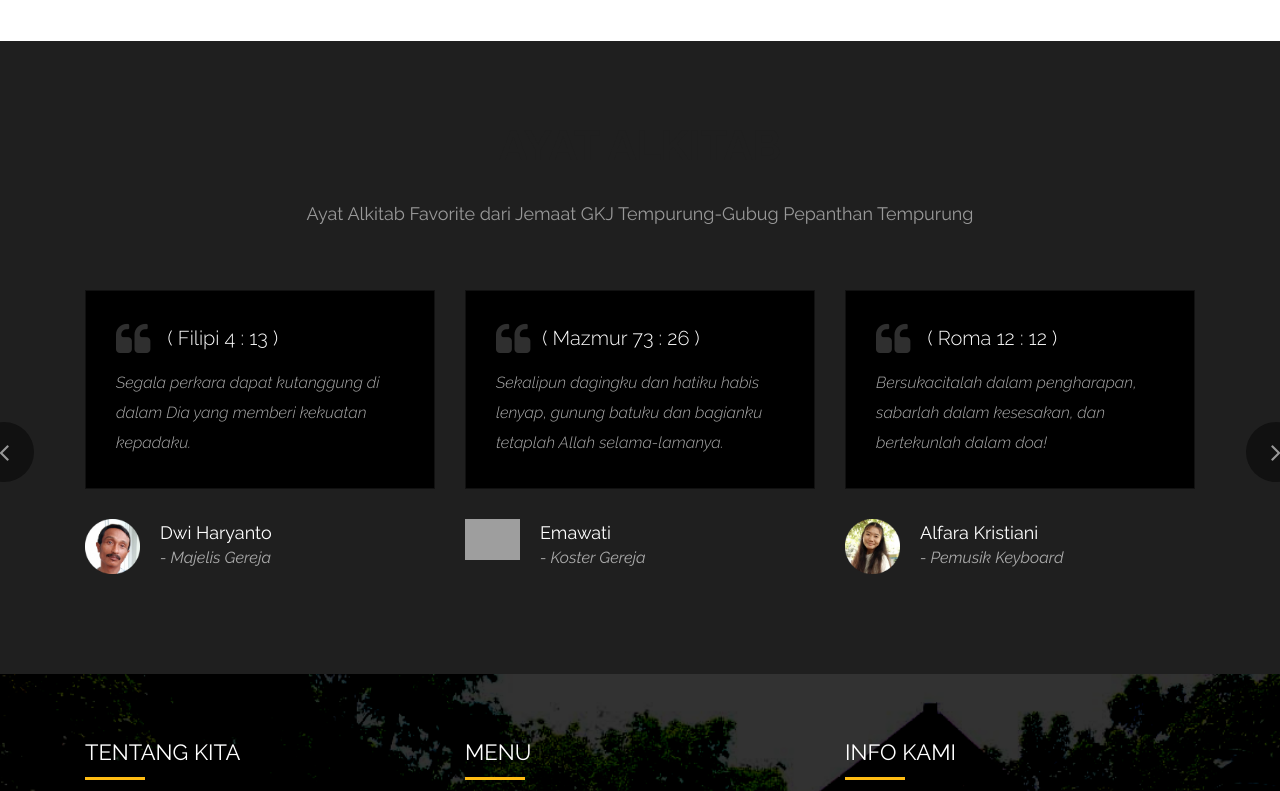
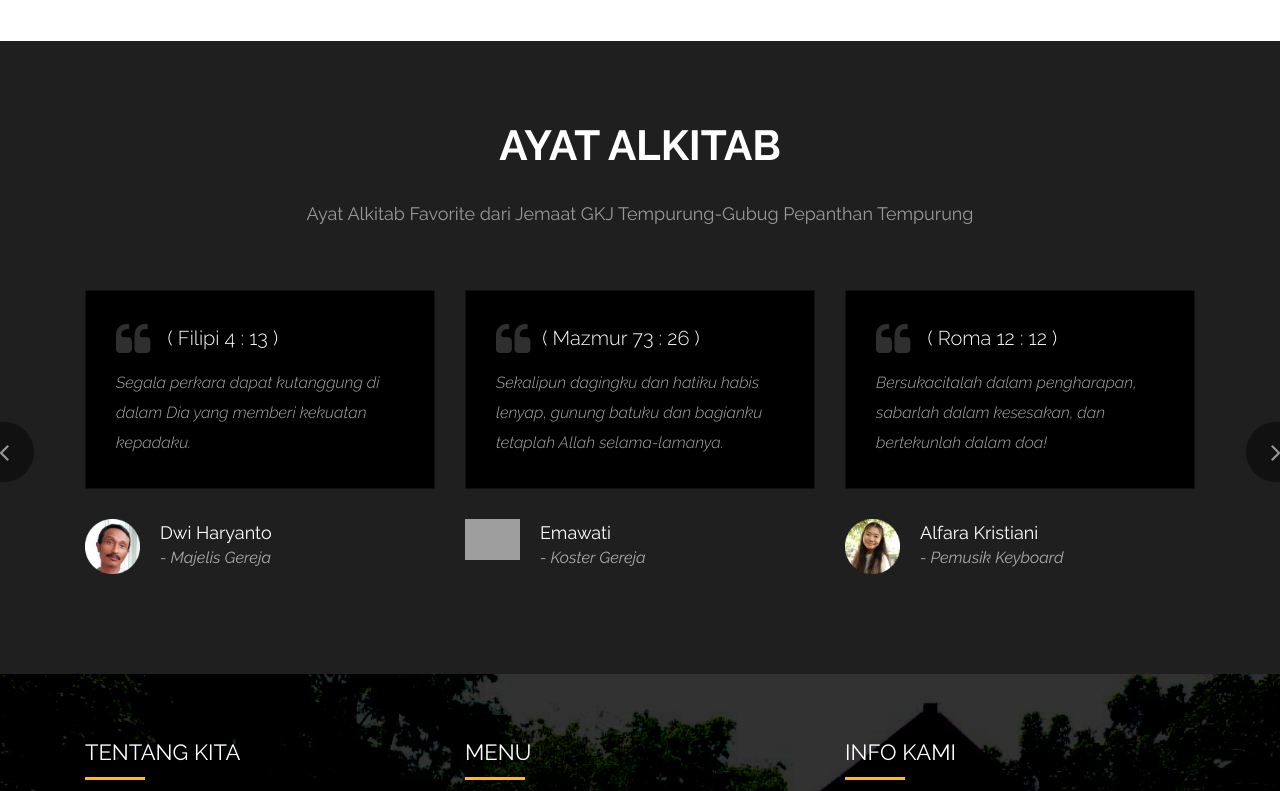
Before and after one commit to alfaraaa/gkj-tempurung.github.io, a plain HTML site: page index.html in a window 1280 px wide. Shown: the part 3820-4611 px from the top of the page. Drawn offline with Linux system fonts and the light colour scheme; grey boxes are pictures that could not be loaded.

Commit message:
update lagi

```diff
--- a/index.html
+++ b/index.html
@@ -373,7 +373,7 @@
          <div class="container">
             <div class="section-title row text-center">
                <div class="col-md-8 col-md-offset-2">
-                  <h3>Ayat Alkitab</h3>
+                  <h3 style="color: white;">Ayat Alkitab</h3>
                   <p class="lead">Ayat Alkitab Favorite dari Jemaat GKJ Tempurung-Gubug Pepanthan Tempurung</p>
                </div>
                <!-- end col -->
```
